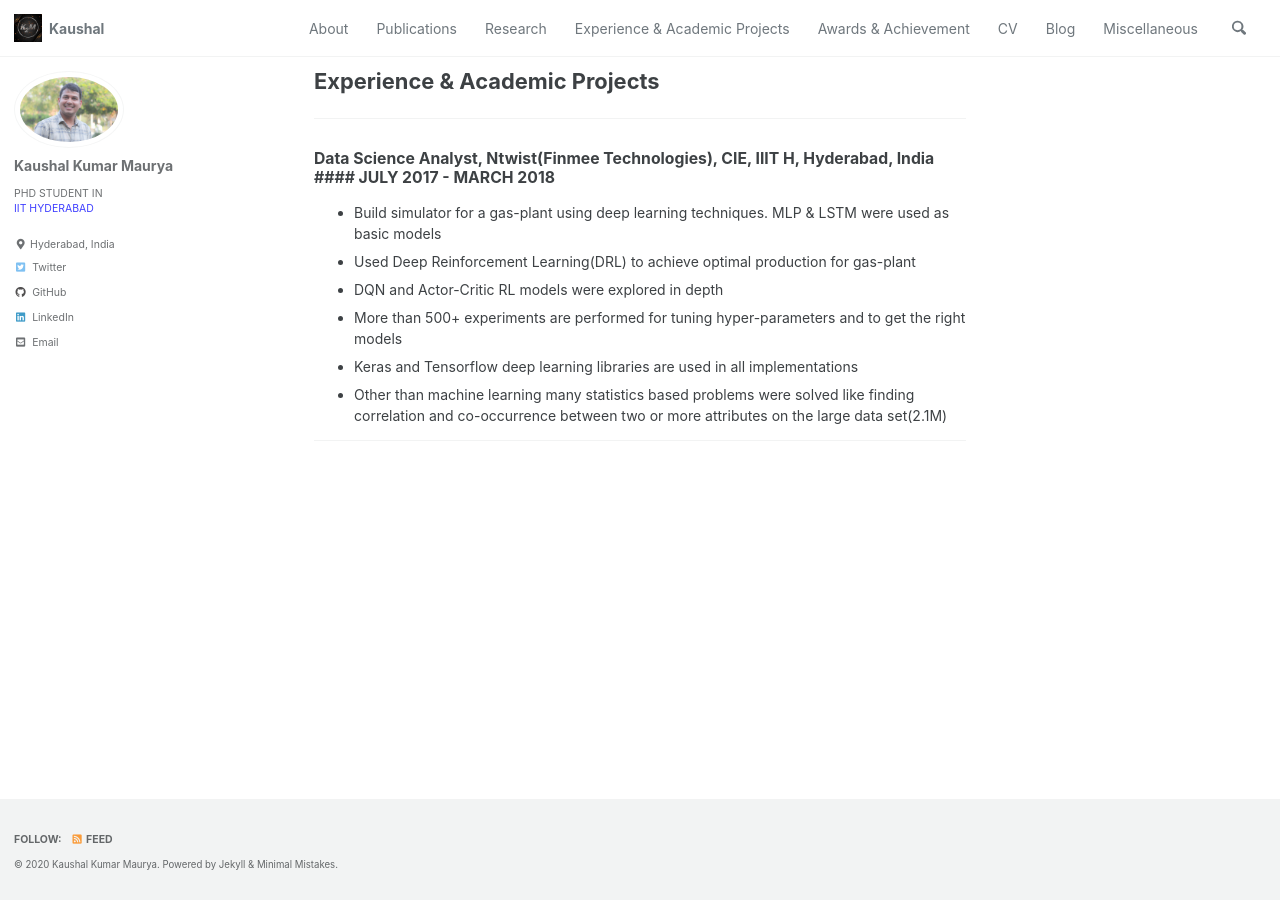
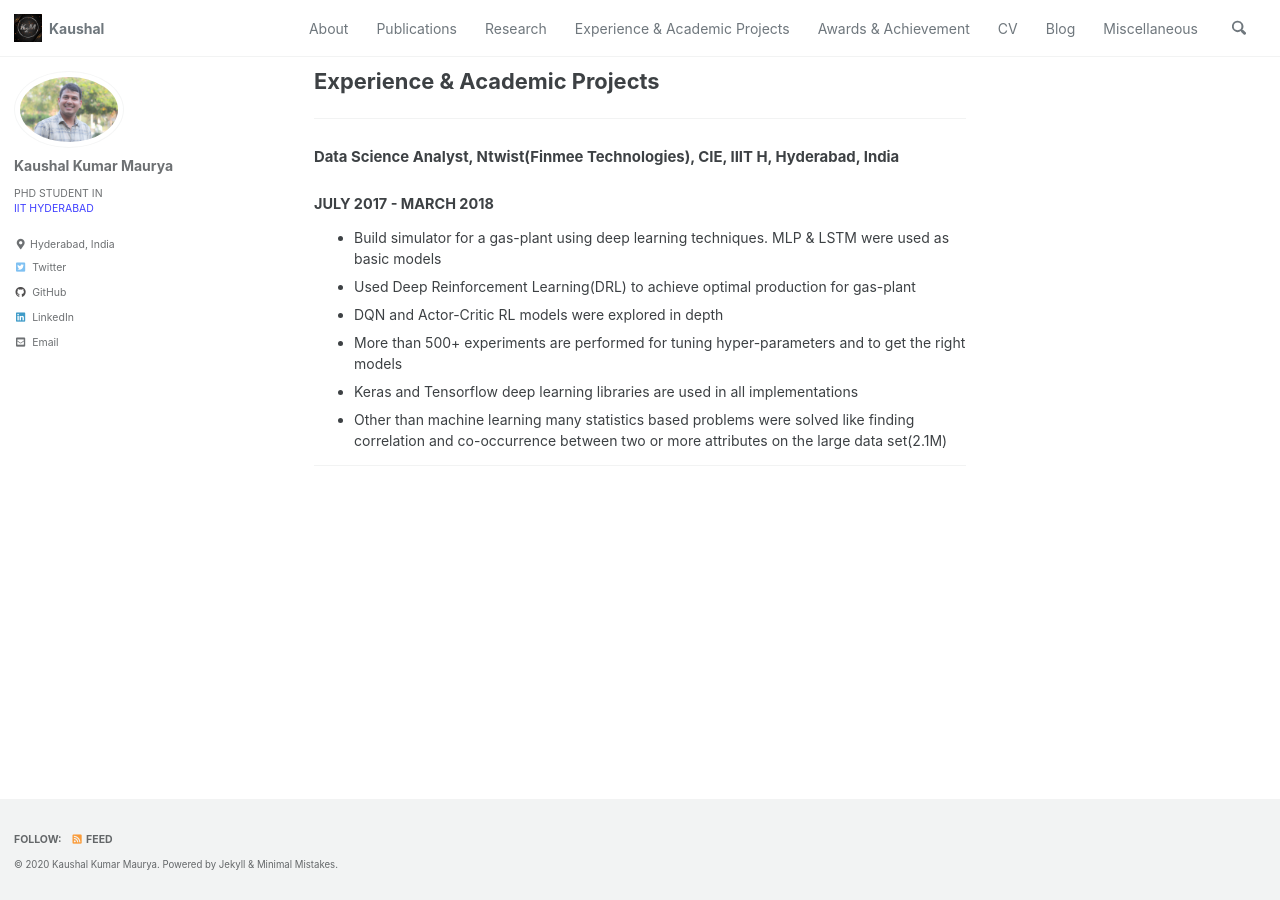
Before and after one commit to harshayelleni/harshayelleni.github.io, a Jekyll site: the page built from _pages/experience_academic_projects.md, in a window 1280 px wide. Built offline with Jekyll 4.4.1, drawn with Linux system fonts in a browser that asks for light colours; cached includes are drawn as plain includes.

Commit message:
doing modifications

```diff
--- a/_pages/experience_academic_projects.md
+++ b/_pages/experience_academic_projects.md
@@ -4,7 +4,8 @@
 ---
 
 ---
-### Data Science Analyst, Ntwist(Finmee Technologies), CIE, IIIT H, Hyderabad, India  #### JULY 2017 - MARCH 2018
+#### Data Science Analyst, Ntwist(Finmee Technologies), CIE, IIIT H, Hyderabad, India
+##### JULY 2017 - MARCH 2018
 * Build simulator for a gas-plant using deep learning techniques. MLP & LSTM were used as basic models
 * Used Deep Reinforcement Learning(DRL) to achieve optimal production for gas-plant
 * DQN and Actor-Critic RL models were explored in depth
```
